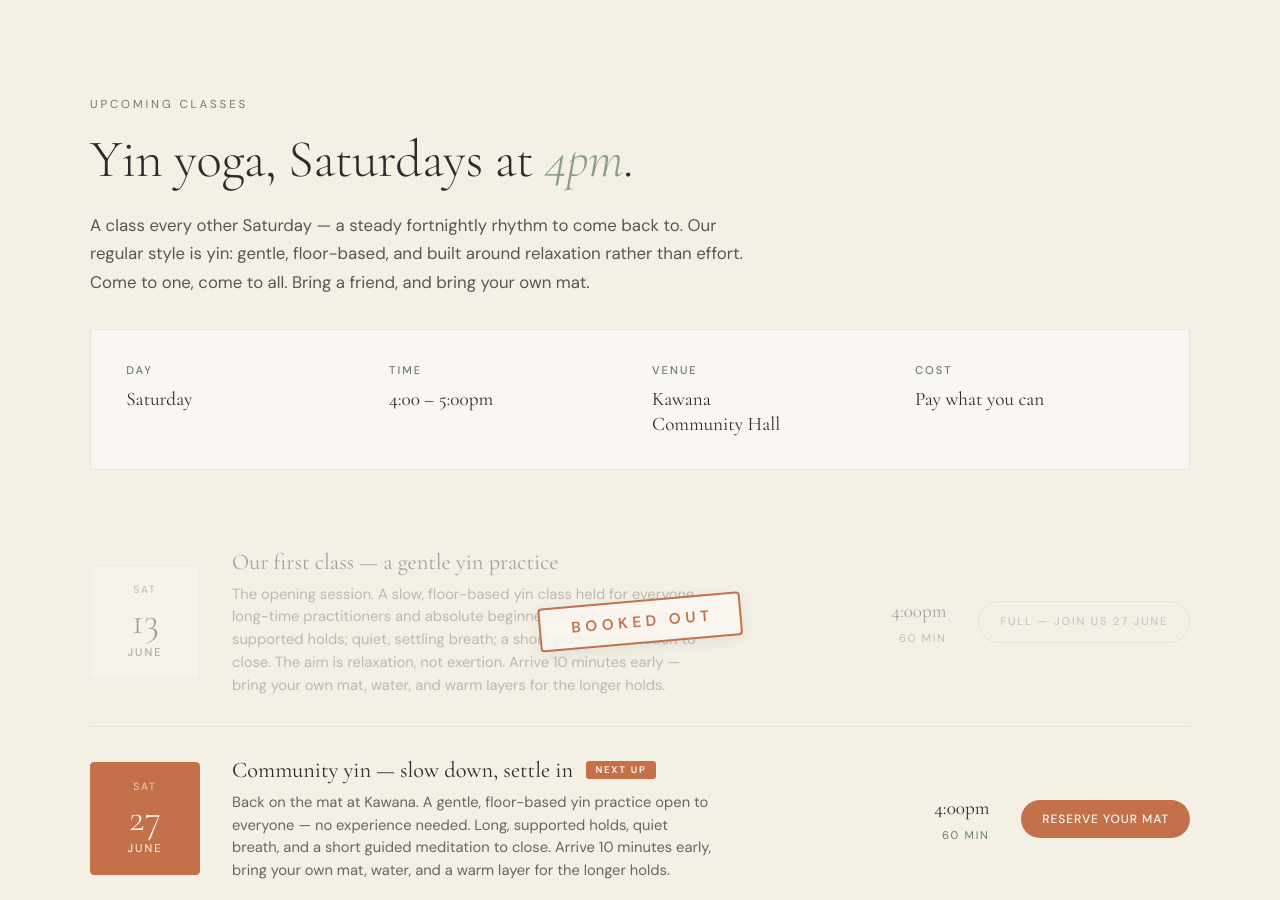
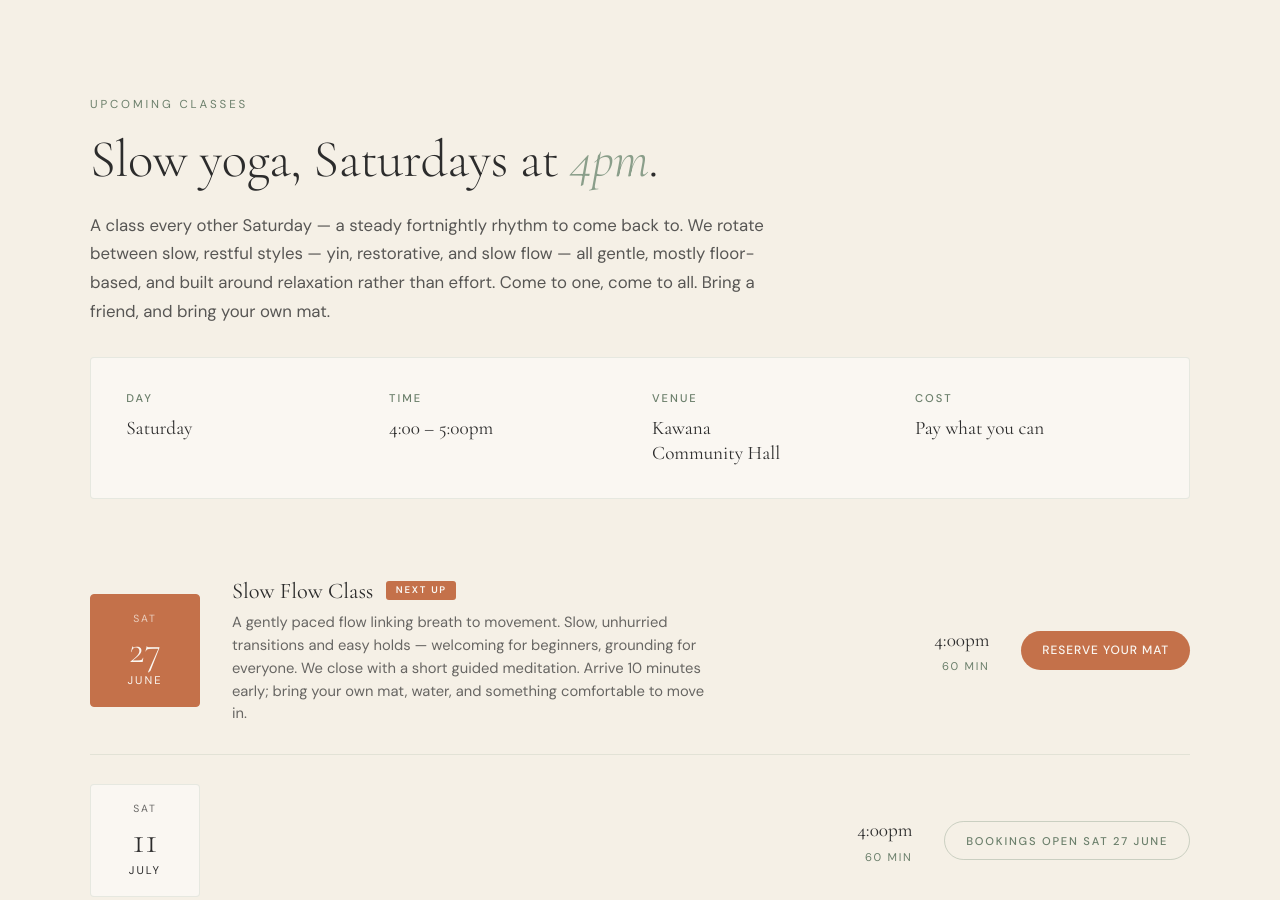
Before and after one commit to lighthousecommunitywellness/lighthouse-website, a plain HTML site: page index.html in a window 1280 px wide. Shown: the part 800-1700 px from the top of the page. Drawn offline with nearby package versions, Linux system fonts and the light colour scheme; a script that the page names is missing.

Commit message:
Add files via upload

```diff
--- a/index.html
+++ b/index.html
@@ -2295,8 +2295,8 @@
   <section class="schedule" id="schedule">
     <div class="section-inner">
       <div class="section-eyebrow">Upcoming classes</div>
-      <h2 class="section-title">Yin yoga, Saturdays at <em>4pm</em>.</h2>
-      <p class="section-lead">A class every other Saturday — a steady fortnightly rhythm to come back to. Our regular style is yin: gentle, floor-based, and built around relaxation rather than effort. Come to one, come to all. Bring a friend, and bring your own mat.</p>
+      <h2 class="section-title">Slow yoga, Saturdays at <em>4pm</em>.</h2>
+      <p class="section-lead">A class every other Saturday — a steady fortnightly rhythm to come back to. We rotate between slow, restful styles — yin, restorative, and slow flow — all gentle, mostly floor-based, and built around relaxation rather than effort. Come to one, come to all. Bring a friend, and bring your own mat.</p>
 
       <div class="schedule-meta">
         <div class="schedule-meta-item">
@@ -2315,24 +2315,6 @@
           <h5>Cost</h5>
           <p>Pay what you can</p>
         </div>
-      </div>
-
-      <!-- 13 June — booked out -->
-      <div class="class-row booked-out" data-class-label="Sat 13 June — Our first class">
-        <div class="class-date">
-          <div class="class-date-day">Sat</div>
-          <div class="class-date-num">13</div>
-          <div class="class-date-month">June</div>
-        </div>
-        <div class="class-info">
-          <h4>Our first class — a gentle yin practice</h4>
-          <p>The opening session. A slow, floor-based yin class held for everyone — long-time practitioners and absolute beginners side by side. Long, supported holds; quiet, settling breath; a short guided meditation to close. The aim is relaxation, not exertion. Arrive 10 minutes early — bring your own mat, water, and warm layers for the longer holds.</p>
-        </div>
-        <div class="class-time">
-          <span class="class-time-hour">4:00pm</span>
-          <span class="class-time-note">60 min</span>
-        </div>
-        <span class="class-full">Full — join us 27 June</span>
       </div>
 
       <!-- 27 June -->
@@ -2343,8 +2325,8 @@
           <div class="class-date-month">June</div>
         </div>
         <div class="class-info">
-          <h4>Community yin — slow down, settle in</h4>
-          <p>Back on the mat at Kawana. A gentle, floor-based yin practice open to everyone — no experience needed. Long, supported holds, quiet breath, and a short guided meditation to close. Arrive 10 minutes early, bring your own mat, water, and a warm layer for the longer holds.</p>
+          <h4>Slow Flow Class</h4>
+          <p>A gently paced flow linking breath to movement. Slow, unhurried transitions and easy holds — welcoming for beginners, grounding for everyone. We close with a short guided meditation. Arrive 10 minutes early; bring your own mat, water, and something comfortable to move in.</p>
         </div>
         <div class="class-time">
           <span class="class-time-hour">4:00pm</span>
@@ -2387,7 +2369,7 @@
       </div>
 
       <div class="schedule-footer">
-        <p><strong>First time?</strong> Arrive 10 minutes early. Bring your own mat, a water bottle, and warm layers — and if you'd like, a small blanket to wrap up in. Yin gets cool (the body settles, body temperature drops, and you'll want to be cosy for the longer holds). Wear something soft you can move in. We'll take care of the rest.</p>
+        <p><strong>First time?</strong> Arrive 10 minutes early. Bring your own mat, a water bottle, and warm layers — and if you'd like, a small blanket to wrap up in. These slow classes get cool (the body settles, body temperature drops, and you'll want to be cosy for the longer holds). Wear something soft you can move in. We'll take care of the rest.</p>
         <a class="btn btn-secondary" data-eventbrite data-event-id="1991431461108">Reserve your mat — 27 June</a>
       </div>
     </div>
```
